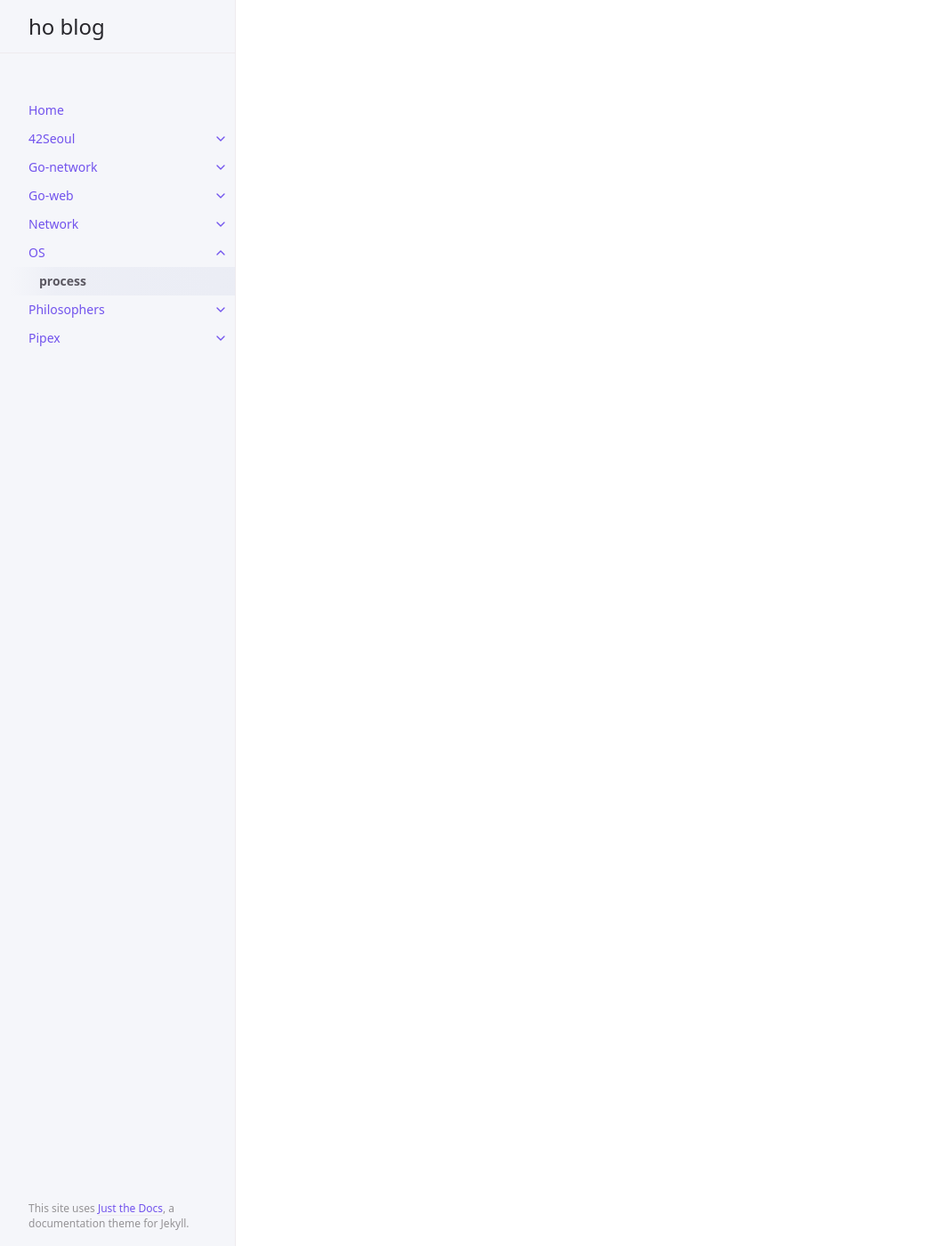
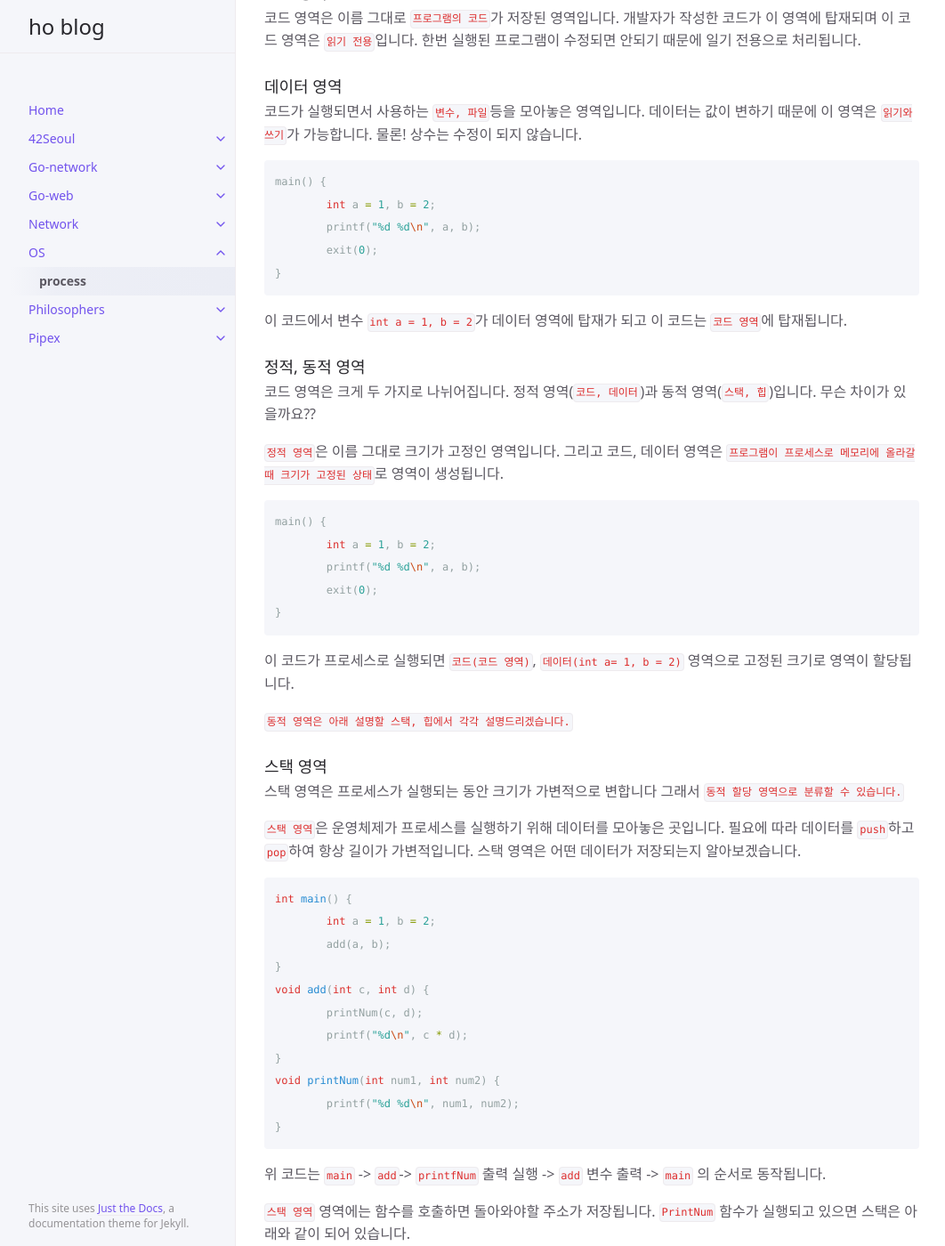
Before and after one commit to hotkimho/prev-hotkimho.github.io, a Jekyll site: the page built from docs/OS/process.md, in a window 1280 px wide and 1400 px high, scrolled down 4366 px. Shown: the whole window at 89% size, without its empty margins (107-1169 px from the left). Built offline with Jekyll 4.4.1, drawn with Linux system fonts in a browser that asks for light colours; some of the changed text lies outside the part shown.

Commit message:
Add 프로세스 구조

````diff
--- a/docs/OS/process.md
+++ b/docs/OS/process.md
@@ -74,3 +74,117 @@ __(쉽게 배우는 운영체제 image)__
 __(쉽게 배우는 운영체제 image)__
 프로세스 P1과 P2의 문맥 교환 과정이다. p1의 `타임 슬라이스`를 다 사용하고 `timeout`이 발생하고 p2는 `dispatch`가 발생하여 cpu를 선점한다. 또 다시 `타임 슬라이스`가 다하고 나면 p2에서 `timeout`가 발생하고 p1에서는 `dispatch`가 발생하여 CPU를 선점한다.
 그림에서는 두 프로세스로만 나와 있지만 실제 운영체제에서는 많은 프로세스가 위 과정으로 CPU를 선점한다.
+
+
+
+# 프로세스 구조
+프로세스는 4개의 영역으로 구성되어 있습니다. 크게 `정적`인 영역과 `동적`인 영역으로 나뉩니다. 이 두 차이는 `코드, 데이터` 영역에 대한 설명을 보고 `스택, 힙` 영역에서 자세히 설명드리겠습니다.
+
+
+### 코드 영역
+코드 영역은 이름 그대로 `프로그램의 코드`가 저장된 영역입니다. 개발자가 작성한 코드가 이 영역에 탑재되며 이 코드 영역은 `읽기 전용`입니다. 한번 실행된 프로그램이 수정되면 안되기 때문에 일기 전용으로 처리됩니다.
+
+
+### 데이터 영역
+코드가 실행되면서 사용하는 `변수, 파일`등을 모아놓은 영역입니다. 데이터는 값이 변하기 때문에 이 영역은 `읽기와 쓰기`가 가능합니다. 물론! 상수는 수정이 되지 않습니다.
+
+```c
+main() {
+	int a = 1, b = 2;
+	printf("%d %d\n", a, b);
+	exit(0);
+}
+```
+
+이 코드에서 변수 `int a = 1, b = 2`가 데이터 영역에 탑재가 되고 이 코드는 `코드 영역`에 탑재됩니다.
+
+### 정적, 동적 영역
+코드 영역은 크게 두 가지로 나뉘어집니다. 정적 영역(`코드, 데이터`)과 동적 영역(`스택, 힙`)입니다. 무슨 차이가 있을까요??
+
+`정적 영역`은 이름 그대로 크기가 고정인 영역입니다. 그리고 코드, 데이터 영역은 `프로그램이 프로세스로 메모리에 올라갈 때 크기가 고정된 상태`로 영역이 생성됩니다.
+
+```c
+main() {
+	int a = 1, b = 2;
+	printf("%d %d\n", a, b);
+	exit(0);
+}
+```
+
+이 코드가 프로세스로 실행되면 `코드(코드 영역)`, `데이터(int a= 1, b = 2)` 영역으로 고정된 크기로 영역이 할당됩니다.
+
+`동적 영역은 아래 설명할 스택, 힙에서 각각 설명드리겠습니다.`
+
+
+### 스택 영역
+스택 영역은 프로세스가 실행되는 동안 크기가 가변적으로 변합니다 그래서 `동적 할당 영역으로 분류할 수 있습니다.`
+
+`스택 영역`은 운영체제가 프로세스를 실행하기 위해 데이터를 모아놓은 곳입니다. 필요에 따라 데이터를 `push`하고 `pop`하여 항상 길이가 가변적입니다.
+스택 영역은 어떤 데이터가 저장되는지 알아보겠습니다.
+
+```c
+int main() {
+	int a = 1, b = 2;
+	add(a, b);
+}
+void add(int c, int d) {
+	printNum(c, d);
+	printf("%d\n", c * d);
+}
+void printNum(int num1, int num2) {
+	printf("%d %d\n", num1, num2);
+}
+```
+
+위 코드는 `main` -> `add`-> `printfNum` 출력 실행 -> `add` 변수 출력 -> `main` 의 순서로 동작됩니다.
+
+`스택 영역` 영역에는 함수를 호출하면 돌아와야할 주소가 저장됩니다. `PrintNum` 함수가 실행되고 있으면 스택은 아래와 같이 되어 있습니다.
+
+PrintNum() - Top
+add()
+
+`PrintNum`함수가 실행이 종료되면 스택의 `Top`이 `Pop`되어 사라지고 `add`함수의 주소로 돌아갑니다.
+
+add()
+
+스택에는 `add`함수만 저장되어 있고 이 함수도 실행하고 종료되면 `pop`되어 사라집니다.
+
+### 왜 스택 영역에 이런 정보들을 저장하는 걸까요?
+함수가 실행되고 돌아가는 순서가 `스택 자료구조`의 동작과 굉장히 비슷하기 때문입니다. 처음에 언어를 설계할 때 이렇게 구조를 동작되도록 만든건지는 모르겠습니다. 간단한 예제를 만들어 봤습니다.
+
+```c
+int main() {
+	a()
+}
+void a() {
+	b()
+	printf("a ")
+}
+void b() {
+	c()
+	printf("b ")
+}
+void c() {
+	printf("c ")
+}
+```
+
+이 코드의 결과는 `c b a`입니다. 어찌보면 당연합니다 `a`함수가 실행되고 출력하기전에 `b`함수가 실행됩니다. `b`함수 또한 값이 출력하기 전 `c`함수가 실행됩니다. `c`함수에서 값을 출력하고 종료합니다. 함수가 호출되는 순서는 `a -> b-> c`지만 실행되고 `데이터를 삭제 하는건 반대 방향`입니다. 이런 결과가 나오기 때문에 함수 호출의 주소를 스택에 저장하는 것 같습니다.
+
+위 설명에서 `함수의 주소`를 스택영역에 저장된다고 말씀 드렸는데 실제론 해당 함수의 `지역 변수`와 `매개 변수`도 같이 저장됩니다.
+
+
+### 힙 영역
+힙 영역은 `동적 할당`이 되는 데이터가 저장되는 영역입니다.
+
+```c
+int main() {
+	int *arr;
+
+	arr = (int *)malloc(sizeof(int) * 100);
+	free(arr);
+	exit(0);
+}
+```
+
+`malloc` 함수로 `int * 100`의 크기만큼 동적할당 했습니다. 그러면 이 생성된 메모리는 `힙 영역`에 저장됩니다. 이 메모리는 따로 `free(해제)`하지 않는이상 계속 힙 영역에 남아 있으므로 적절히 사용하고 해제 해줘야 합니다. 안 그러면 힙에 계속 남아 있고 이런 상황을 `메모리 누수`라고 합니다.
````
